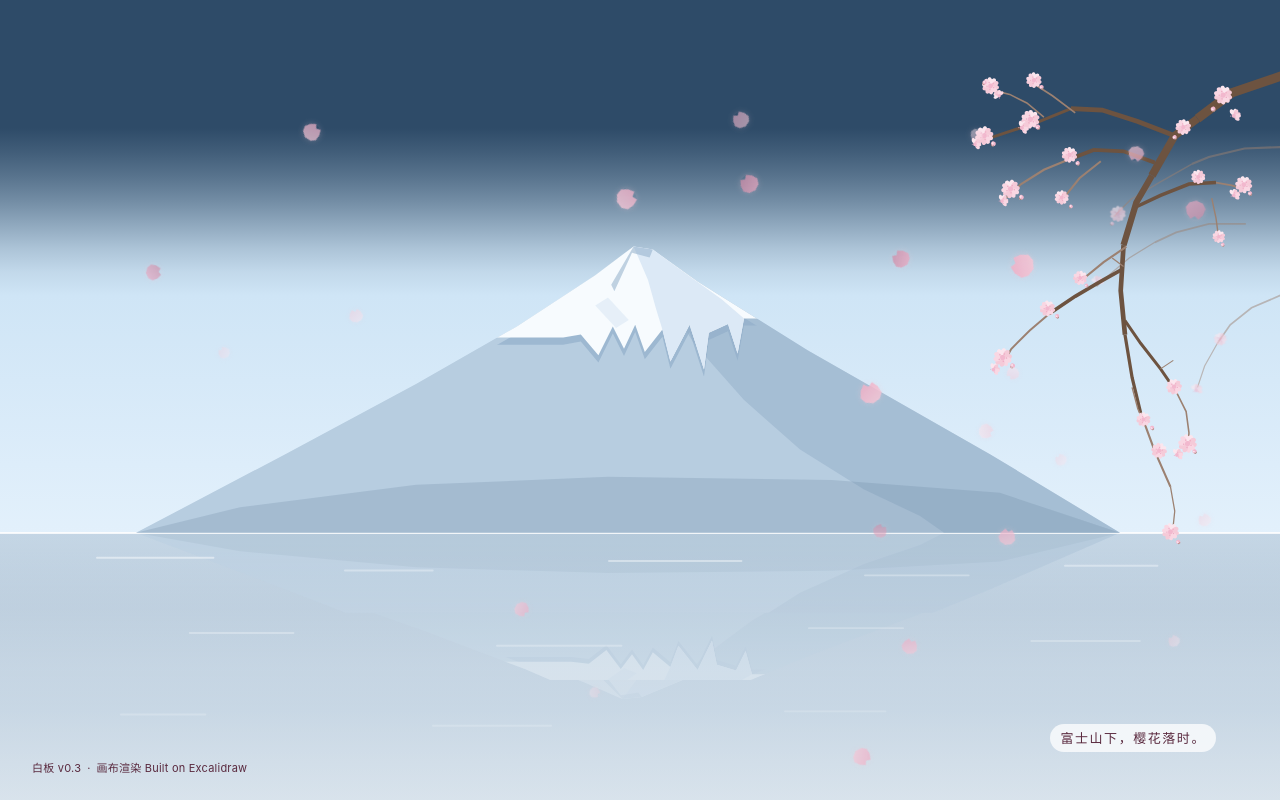
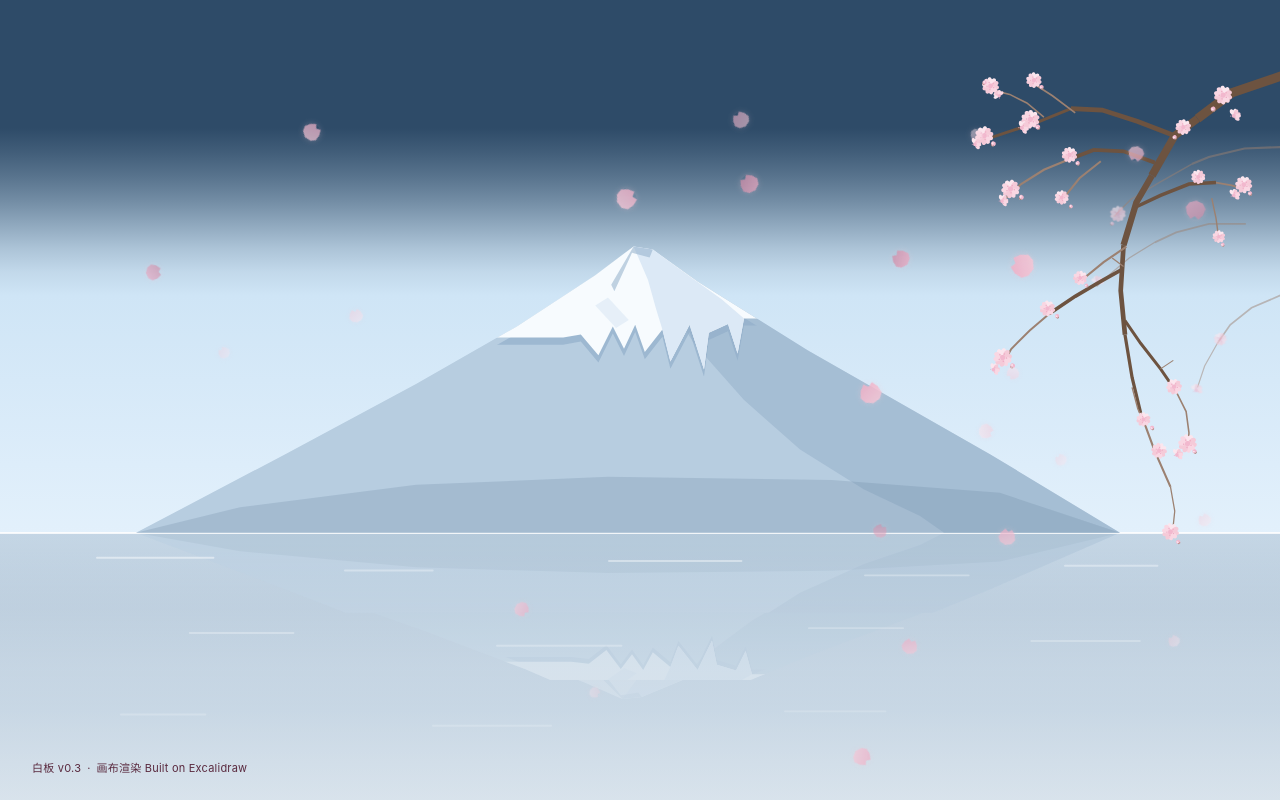
Before and after one commit to cherryi6081/Sakura-Whiteboard, a React (Vite) app in the folder apps/web/: page / in a window 1280 px wide. Built offline with nearby package versions, Linux system fonts and the light colour scheme.

Commit message:
首页移除右下角题词，文案保留为常量

```diff
--- a/apps/web/src/home/FujiScene.tsx
+++ b/apps/web/src/home/FujiScene.tsx
@@ -1,4 +1,10 @@
 import type { CSSProperties } from "react";
+
+/**
+ * 首页右下角题词。呈现已从首页移除（节点与 `.wb-scene__caption` 样式一并删除），
+ * 文案按“能保留就保留在代码层”的要求留作常量，需要时再挂回场景。
+ */
+export const SCENE_CAPTION = "富士山下，樱花落时。";
 
 /**
  * 首页整页场景：富士山全景 + 右侧樱花枝 + 曲线飘散花瓣。
@@ -481,8 +487,6 @@ export function FujiScene() {
           </span>
         ))}
       </div>
-
-      <p className="wb-scene__caption">富士山下，樱花落时。</p>
     </div>
   );
 }
--- a/apps/web/src/styles/pages.css
+++ b/apps/web/src/styles/pages.css
@@ -380,22 +380,6 @@
   }
 }
 
-.wb-scene__caption {
-  position: absolute;
-  right: clamp(var(--space-6), 5vw, 72px);
-  bottom: clamp(var(--space-6), 6vh, 64px);
-  margin: 0;
-  font-family: var(--font-display);
-  font-size: var(--text-caption);
-  line-height: var(--lh-caption);
-  letter-spacing: 0.12em;
-  /* 题词压在浅色山脊/水面上，补一块白粉小底 + 深色字 */
-  padding: 4px 10px;
-  color: var(--rose-900);
-  background: var(--day-caption-surface);
-  border-radius: var(--radius-pill);
-}
-
 .wb-home__foot {
   position: relative;
   z-index: 2;
@@ -429,10 +413,6 @@
   .wb-scene__branch {
     width: 58%;
     height: 72%;
-  }
-
-  .wb-scene__caption {
-    display: none;
   }
 }
 
--- a/apps/web/src/styles/tokens.css
+++ b/apps/web/src/styles/tokens.css
@@ -129,9 +129,6 @@
   --lake-horizon: color-mix(in srgb, var(--paper) 88%, transparent);
   --lake-ripple: color-mix(in srgb, var(--paper) 74%, transparent);
 
-  /* 右下角题词压在浅色山脊/水面上，用一小块白粉底托住深色字（纯装饰文字） */
-  --day-caption-surface: color-mix(in srgb, var(--paper) 74%, transparent);
-
   /* ---------- 字体 ---------- */
   --font-sans: "Inter", "PingFang SC", "Hiragino Sans GB", "Microsoft YaHei UI", "Microsoft YaHei",
     "Source Han Sans SC", "Noto Sans SC", -apple-system, BlinkMacSystemFont, "Segoe UI", Roboto, Arial, sans-serif;
```
